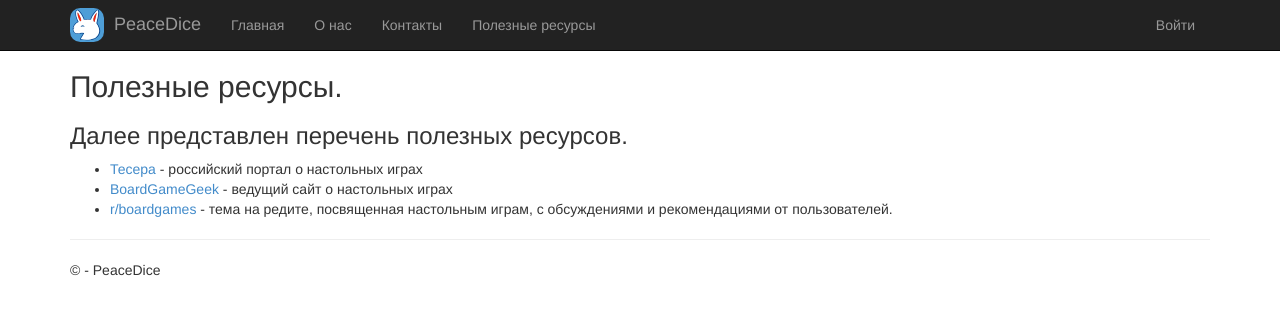
After one commit to mrgick/web-course, a Django app: page /useful-links/ in a window 1280 px wide. The commit adds this page. Shown: the top 315 px of the page. Run offline with Django 3.2, Linux system fonts and the light colour scheme; some libraries are stand-ins or nearby versions.

Commit message:
Lab 4. Add useful links page.

```diff
--- a/app/templates/app/layout.html
+++ b/app/templates/app/layout.html
@@ -33,6 +33,7 @@
                     <li><a href="{% url 'home' %}">Главная</a></li>
                     <li><a href="{% url 'about' %}">О нас</a></li>
                     <li><a href="{% url 'contact' %}">Контакты</a></li>
+                    <li><a href="{% url 'useful_links' %}">Полезные ресурсы</a></li>
                 </ul>
                 {% include 'app/loginpartial.html' %}
             </div>
--- /dev/null
+++ b/app/templates/app/useful_links.html
@@ -0,0 +1,15 @@
+{% extends "app/layout.html" %}
+{% load staticfiles %}
+{% block content %}
+
+<h2>{{ title }}.</h2>
+<h3>{{ message }}</h3>
+
+<ul class="links">
+    <li><a href="https://tesera.ru/">Тесера</a> - российский портал о настольных играх</li>
+    <li><a href="https://boardgamegeek.com/">BoardGameGeek</a> - ведущий сайт о настольных играх</li>
+    <li><a href="https://www.reddit.com/r/boardgames/">r/boardgames</a> - тема на редите, посвященная настольным
+        играм, с обсуждениями и рекомендациями от пользователей.</li>
+</ul>
+
+{% endblock %}
--- a/app/views.py
+++ b/app/views.py
@@ -5,6 +5,8 @@ Definition of views.
 from datetime import datetime
 from django.shortcuts import render
 from django.http import HttpRequest
+
+from django.views.generic.base import TemplateView
 
 
 def home(request):
@@ -41,3 +43,13 @@ def about(request):
             "year": datetime.now().year,
         },
     )
+
+
+class UsefulLinks(TemplateView):
+    template_name = "app/useful_links.html"
+
+    def get_context_data(self, **kwargs):
+        context = super().get_context_data(**kwargs)
+        context["title"] = "Полезные ресурсы"
+        context["message"] = "Далее представлен перечень полезных ресурсов."
+        return context
--- a/table_games/urls.py
+++ b/table_games/urls.py
@@ -13,6 +13,7 @@ urlpatterns = [
     path("", views.home, name="home"),
     path("contact/", views.contact, name="contact"),
     path("about/", views.about, name="about"),
+    path("useful-links/", views.UsefulLinks.as_view(), name="useful_links"),
     path(
         "login/",
         LoginView.as_view(
```
